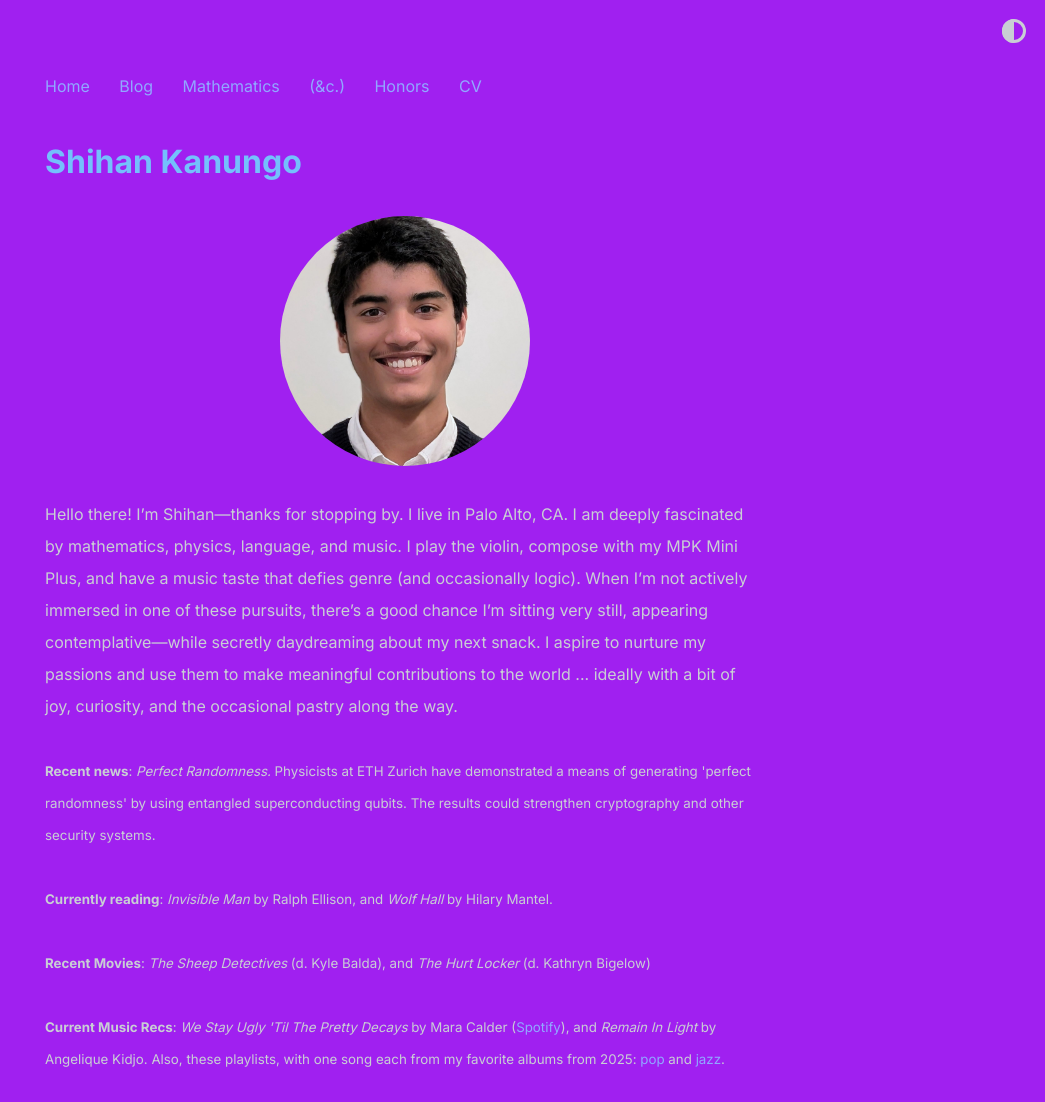
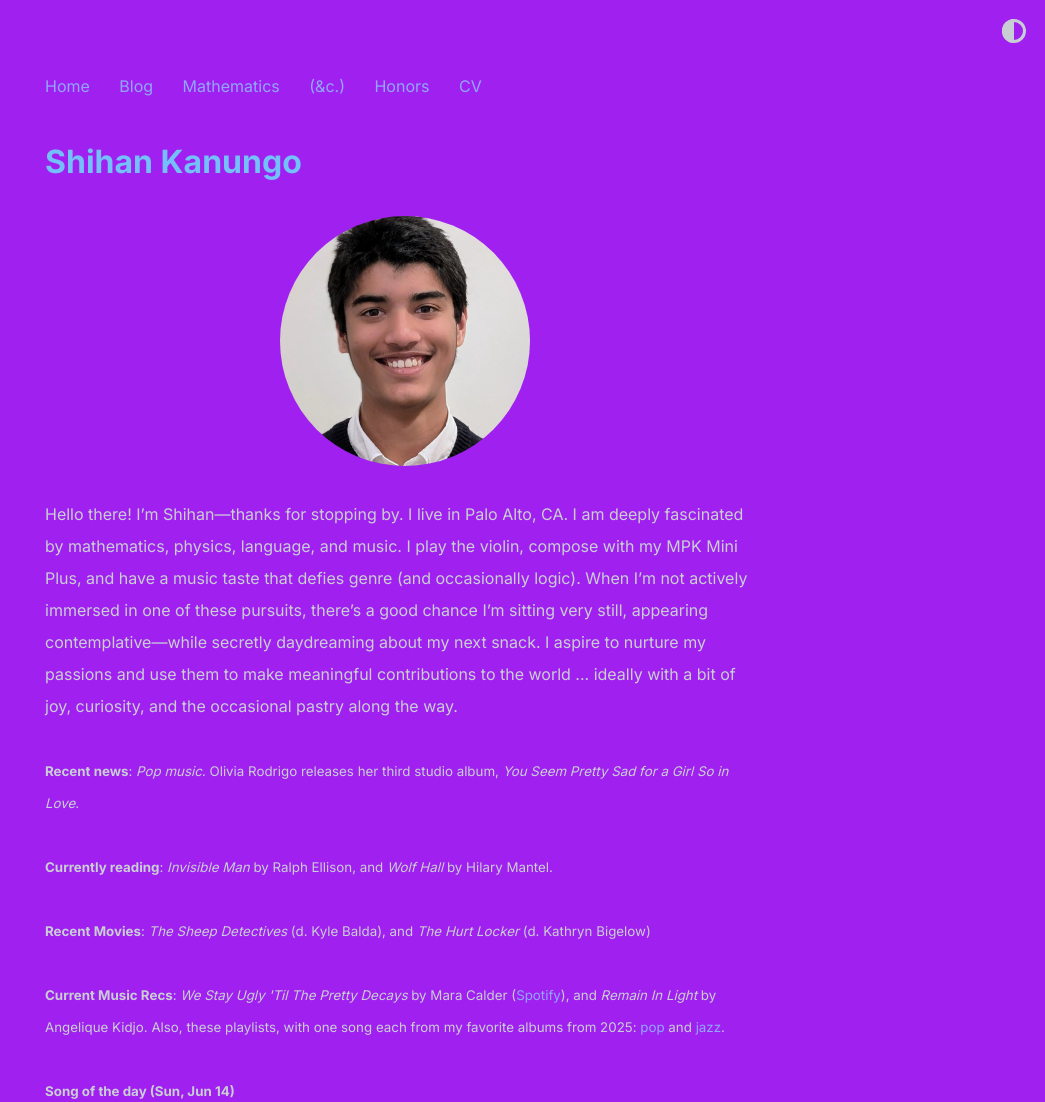
Before and after one commit to shihankanungo/shihankanungo.github.io, a Jekyll site: the page built from index.md, in a window 1280 px wide, cut to the strip 0-1102 px from the top of the page. Shown: the whole strip, without its empty margins (235-1280 px from the left). Built offline with Jekyll 4.4.1, drawn with Linux system fonts in a browser that asks for light colours.

Commit message:
Update _config.yml

```diff
--- a/_config.yml
+++ b/_config.yml
@@ -6,7 +6,7 @@
   Hello there! I’m Shihan&mdash;thanks for stopping by. I live in Palo Alto, CA. I am deeply fascinated by mathematics, physics, language, and music. I play the violin, compose with my MPK Mini Plus, and have a music taste that defies genre (and occasionally logic). When I’m not actively immersed in one of these pursuits, there’s a good chance I’m sitting very still, appearing contemplative&mdash;while secretly daydreaming about my next snack. I aspire to nurture my passions and use them to make meaningful contributions to the world ... ideally with a bit of joy, curiosity, and the occasional pastry along the way.
           <br /><br />
 
-          <small><b>Recent news</b>: <i>Perfect Randomness.</i> Physicists at ETH Zurich have demonstrated a means of generating 'perfect randomness' by using entangled superconducting qubits. The results could strengthen cryptography and other security systems.</small>
+          <small><b>Recent news</b>: <i>Pop music.</i> Olivia Rodrigo releases her third studio album, <i>You Seem Pretty Sad for a Girl So in Love</i>.</small>
           <br /><br />
           <small><b>Currently reading</b>: <i>Invisible Man</i> by Ralph Ellison, and <i>Wolf Hall</i> by Hilary Mantel.</small>
           <br /><br />
```
